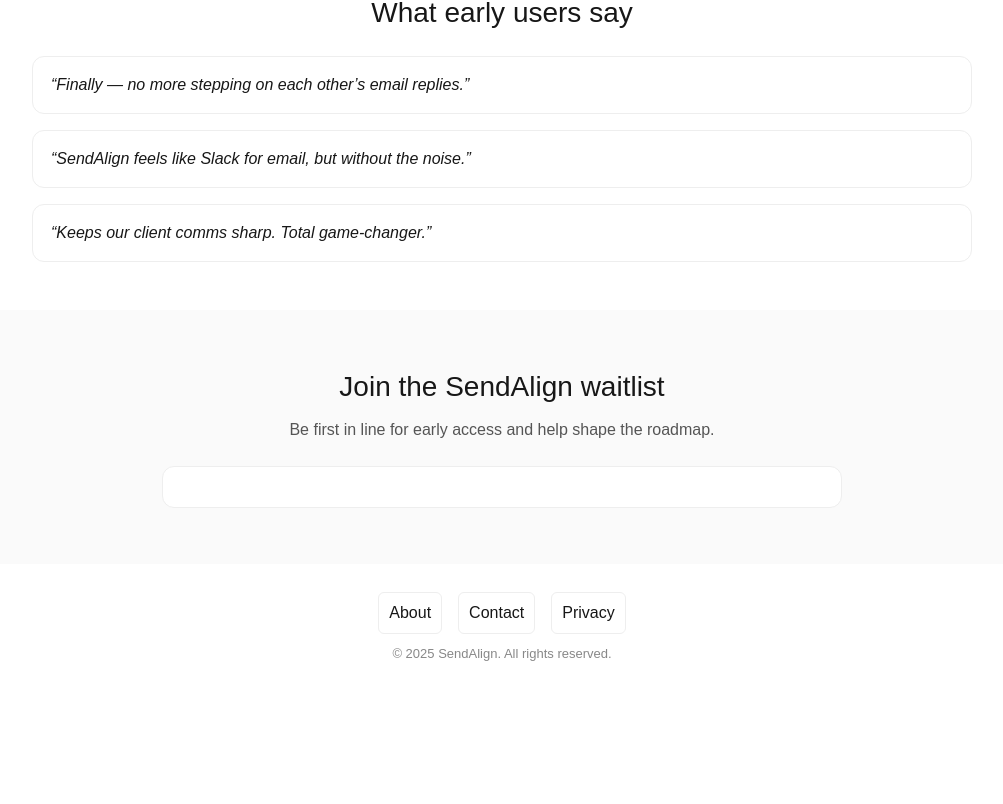
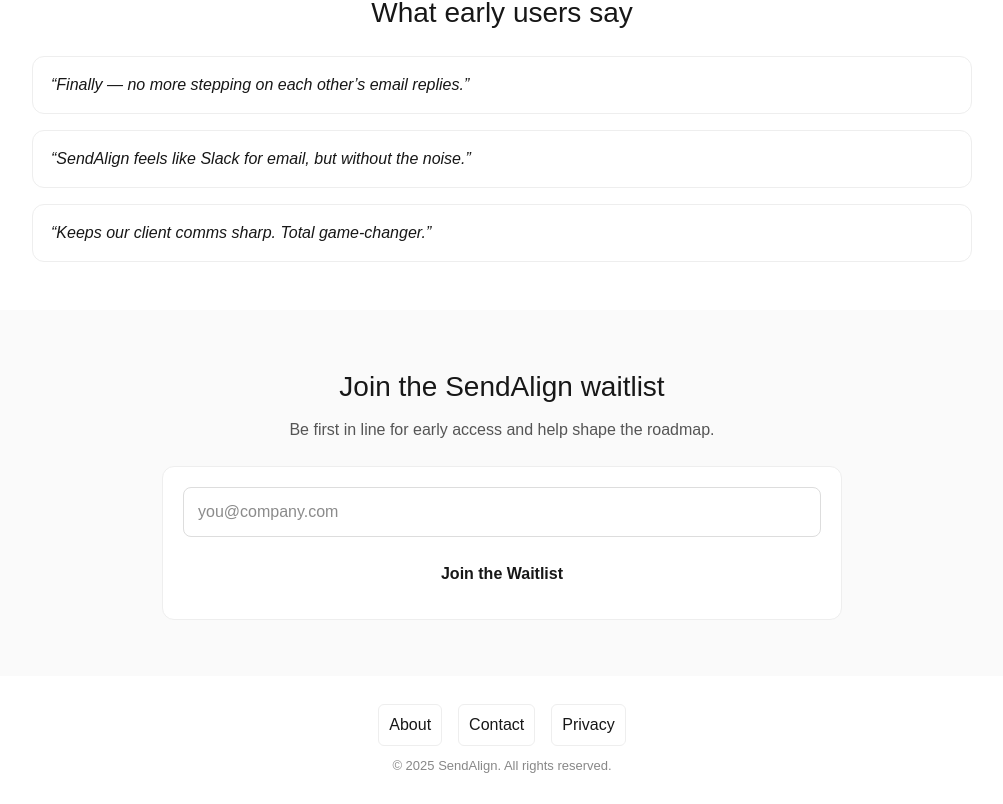
Before and after one commit to Goldcode40/sendalign, a Next.js app: page / in a window 1280 px wide. Shown: the part 1706-2510 px from the top of the page, without its empty margins (138-1141 px from the left). Before the commit the page ends 2398 px from the top, so only its background shows below. Built offline with nearby package versions, Linux system fonts and the light colour scheme.

Commit message:
Make signup iframe-based (no external ML JS) + Plausible goal

```diff
--- a/app/page.tsx
+++ b/app/page.tsx
@@ -2,6 +2,111 @@
 import React from "react";
 import Link from "next/link";
 import Script from "next/script";
+
+/* -------------------- Client Signup Box (no external JS) -------------------- */
+function SignupBox() {
+  "use client";
+  const [email, setEmail] = React.useState("");
+  const [submitting, setSubmitting] = React.useState(false);
+  const [done, setDone] = React.useState(false);
+  const submittedRef = React.useRef(false);
+
+  const onSubmit = () => {
+    submittedRef.current = true;
+    setSubmitting(true);
+  };
+
+  const onIframeLoad = () => {
+    // This will fire after the POST returns.
+    if (submittedRef.current && !done) {
+      setDone(true);
+      setSubmitting(false);
+      // @ts-ignore
+      if (typeof window !== "undefined" && (window as any).plausible) {
+        // @ts-ignore
+        (window as any).plausible("join_waitlist");
+      }
+    }
+  };
+
+  return (
+    <div
+      style={{
+        background: "#fff",
+        border: "1px solid #eee",
+        borderRadius: 12,
+        padding: 20,
+      }}
+    >
+      {done ? (
+        <div
+          role="status"
+          style={{
+            padding: "14px 16px",
+            borderRadius: 8,
+            border: "1px solid #d1fadf",
+            background: "#f0fff4",
+            color: "#14532d",
+            fontWeight: 600,
+            textAlign: "center",
+          }}
+        >
+          ✅ Thanks! You’re on the list. Please check your email.
+        </div>
+      ) : (
+        <>
+          {/* Hidden iframe target to avoid page navigation */}
+          <iframe
+            name="ml_iframe"
+            style={{ display: "none" }}
+            onLoad={onIframeLoad}
+          />
+          <form
+            action="https://assets.mailerlite.com/jsonp/1707319/forms/162292314122749781/subscribe"
+            method="post"
+            target="ml_iframe"
+            onSubmit={onSubmit}
+            style={{ display: "grid", gap: 12 }}
+          >
+            <input
+              type="email"
+              name="fields[email]"
+              required
+              autoComplete="email"
+              placeholder="you@company.com"
+              value={email}
+              onChange={(e) => setEmail(e.target.value)}
+              aria-label="Email"
+              style={{
+                width: "100%",
+                borderRadius: 8,
+                border: "1px solid #ddd",
+                padding: "12px 14px",
+                fontSize: 16,
+              }}
+            />
+            <button
+              type="submit"
+              disabled={submitting}
+              style={{
+                padding: "12px 16px",
+                borderRadius: 8,
+                border: "1px solid #0000",
+                fontWeight: 700,
+                cursor: submitting ? "not-allowed" : "pointer",
+                opacity: submitting ? 0.7 : 1,
+              }}
+            >
+              {submitting ? "Submitting…" : "Join the Waitlist"}
+            </button>
+          </form>
+        </>
+      )}
+    </div>
+  );
+}
+
+/* ------------------------------- Page ------------------------------- */
 
 export default function HomePage() {
   return (
@@ -14,13 +119,17 @@ export default function HomePage() {
               Your inbox deserves order, not chaos.
             </h1>
             <p style={{ fontSize: "18px", color: "var(--muted, #555)", margin: "0 auto 28px", maxWidth: 720 }}>
-              <strong>SendAlign</strong> keeps team email clear, synced, and on-track — no duplicate replies, no lost threads,
-              and built-in analytics to keep everyone aligned.
+              <strong>SendAlign</strong> keeps team email clear, synced, and on-track — no duplicate replies,
+              no lost threads, and built-in analytics to keep everyone aligned.
             </p>
 
             <div style={{ display: "inline-flex", gap: 12, flexWrap: "wrap", justifyContent: "center" }}>
-              <a href="#join" style={{ padding: "12px 18px", borderRadius: 8, textDecoration: "none", border: "1px solid #0000", fontWeight: 600, display: "inline-block" }}>Join the Waitlist →</a>
-              <a href="#how-it-works" style={{ padding: "12px 18px", borderRadius: 8, textDecoration: "none", border: "1px solid #ddd", fontWeight: 600, display: "inline-block" }}>How it works</a>
+              <a href="#join" style={{ padding: "12px 18px", borderRadius: 8, textDecoration: "none", border: "1px solid #0000", fontWeight: 600, display: "inline-block" }}>
+                Join the Waitlist →
+              </a>
+              <a href="#how-it-works" style={{ padding: "12px 18px", borderRadius: 8, textDecoration: "none", border: "1px solid #ddd", fontWeight: 600, display: "inline-block" }}>
+                How it works
+              </a>
             </div>
 
             <div style={{ marginTop: 36 }}>
@@ -58,7 +167,7 @@ export default function HomePage() {
         </div>
       </section>
 
-      {/* JOIN WAITLIST — MailerLite Universal Embed (with proper init) */}
+      {/* JOIN WAITLIST (No external JS) */}
       <section id="join" aria-label="Join the waitlist" style={{ padding: "56px 0", background: "var(--bg-subtle, #fafafa)" }}>
         <div className="container" style={{ maxWidth: 720, margin: "0 auto", padding: "0 20px" }}>
           <h2 style={{ textAlign: "center", fontSize: 28, marginBottom: 10 }}>Join the SendAlign waitlist</h2>
@@ -66,26 +175,7 @@ export default function HomePage() {
             Be first in line for early access and help shape the roadmap.
           </p>
 
-          <div id="ml-embed" style={{ background: "#fff", border: "1px solid #eee", borderRadius: 12, padding: 20 }}>
-            {/* MailerLite will auto-inject the form into this container */}
-            <div className="ml-embedded" data-form="162292314122749781"></div>
-          </div>
-
-          {/* Load Universal script */}
-          <Script src="https://assets.mailerlite.com/js/universal.js" strategy="afterInteractive" />
-          {/* Initialize with your Site ID */}
-          <Script id="ml-init" strategy="afterInteractive">
-            {`window.ml = window.ml || function(){(ml.q=ml.q||[]).push(arguments)}; ml('account','1707319');`}
-          </Script>
-
-          {/* Plausible bridge for MailerLite success (two event names for safety) */}
-          <Script id="ml-plausible-bridge" strategy="afterInteractive">
-            {`
-              function sendPlausible(){ if(window.plausible){ window.plausible('join_waitlist'); } }
-              window.addEventListener('ml_webform_success', sendPlausible);
-              window.addEventListener('ml_form_success', sendPlausible);
-            `}
-          </Script>
+          <SignupBox />
         </div>
       </section>
 
@@ -100,6 +190,9 @@ export default function HomePage() {
           © {new Date().getFullYear()} SendAlign. All rights reserved.
         </div>
       </footer>
+
+      {/* Plausible (already in layout) — leaving here in case it’s not */}
+      <Script defer data-domain="sendalign.vercel.app" src="https://plausible.io/js/script.tagged-events.js" />
     </main>
   );
 }
```
